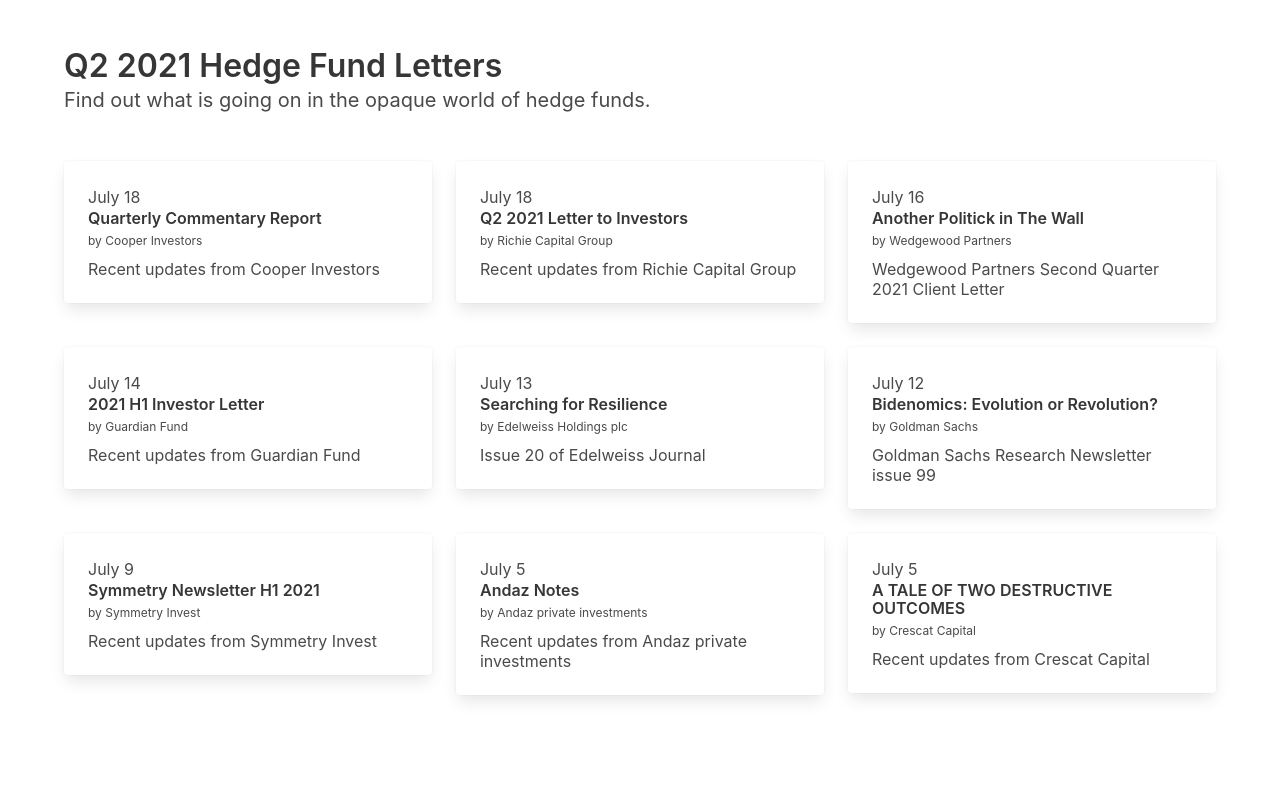
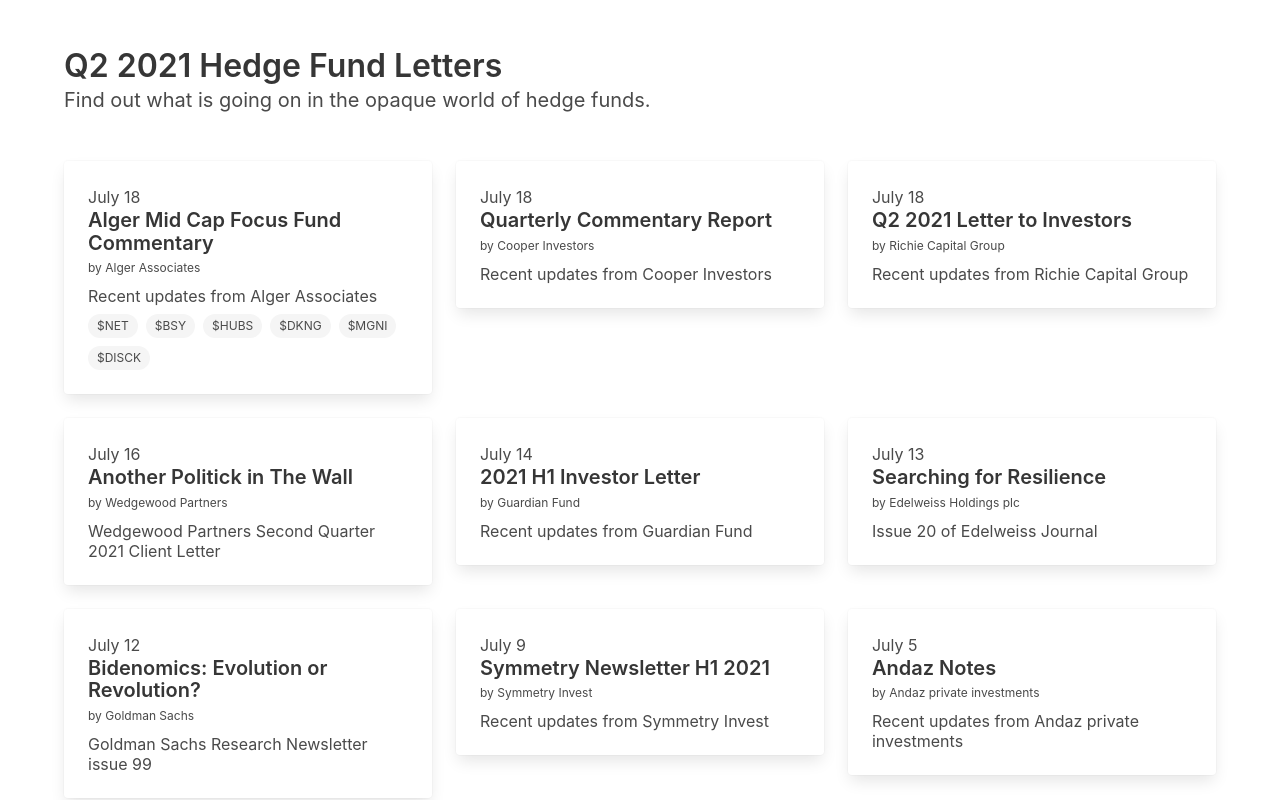
Before and after one commit to topably/topably, an Angular app: page /hedge-fund-letters in a window 1280 px wide. Shown: the top 800 px of the page. Built offline with nearby package versions, Linux system fonts and the light colour scheme.

Commit message:
feat: provide list of stocks mentioned in report

```diff
--- a/src/app/features/fund-letters/components/letter-card/letter-card.component.ts
+++ b/src/app/features/fund-letters/components/letter-card/letter-card.component.ts
@@ -7,15 +7,20 @@
     <div class="card">
       <div class="card-content">
         <span>{{letter.date | date:'MMMM d':'UTC'}}</span>
-        <h3 class="title is-size-6 ellipsis is-ellipsis-1 mb-0">
+        <h3 class="title is-size-5 ellipsis is-ellipsis-1 mb-0">
           <a class="has-text-dark" [title]="letter.title" [href]="letter.url">
             {{letter.title}}
           </a>
         </h3>
         <span class="is-size-7">by {{letter.fund}}</span>
-        <p class="subtitle is-size-6 ellipsis is-ellipsis-2 mt-2">
+        <p class="subtitle is-size-6 ellipsis is-ellipsis-2 mt-2 mb-2">
           {{ letter.description ? letter.description : 'Recent updates from ' + letter.fund }}
         </p>
+        <div class="tags are-small">
+          <span class="tag is-rounded" *ngFor="let stock of letter.mentionedStocks">
+            {{stock}}
+          </span>
+        </div>
       </div>
     </div>
   `,
--- a/src/app/features/fund-letters/types/Letter.ts
+++ b/src/app/features/fund-letters/types/Letter.ts
@@ -3,5 +3,6 @@
   title: string;
   description: string;
   url: string;
+  mentionedStocks: string[];
   fund: string;
 }
--- a/src/assets/data/letters/q2-2021.json
+++ b/src/assets/data/letters/q2-2021.json
@@ -61,5 +61,13 @@
     "description": "",
     "url": "https://mcusercontent.com/ecdc9789db8ac15ad9607f3f6/files/37ed0e4e-201e-3501-874f-69ad3236db36/June_2021_Investor_Letter_There_s_a_Playbook_for_That.pdf",
     "fund": "Richie Capital Group"
+  },
+  {
+    "date": "2021-07-18T22:06:22.498Z",
+    "title": "Alger Mid Cap Focus Fund Commentary",
+    "description": "",
+    "url": "https://www.alger.com/AlgerDocuments/MidCapFocus_Fund_Commentary.pdf",
+    "fund": "Alger Associates",
+    "mentionedStocks": ["$NET", "$BSY", "$HUBS", "$DKNG", "$MGNI", "$DISCK"]
   }
 ]
```
